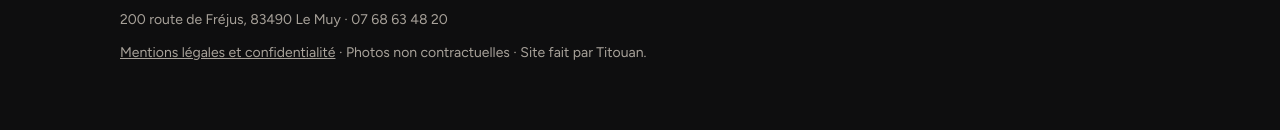
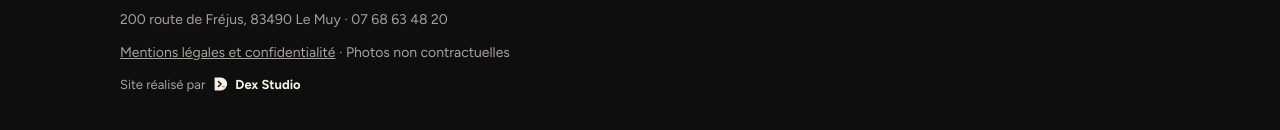
Before and after one commit to samcuisine83/samcuisine83.github.io, a plain HTML site: page index.html in a window 1280 px wide. Shown: the part 7169-7299 px from the top of the page. Before the commit the page ends 7268 px from the top, so only its background shows below. Drawn offline with Linux system fonts and the light colour scheme.

Commit message:
Signature Dex Studio en bas du site

```diff
--- a/index.html
+++ b/index.html
@@ -136,6 +136,9 @@ h2{font-family:var(--display);font-weight:400;text-transform:uppercase;font-size
 @media (min-width:860px){.gal{grid-auto-flow:row;grid-template-columns:repeat(5,1fr);grid-auto-columns:auto;overflow:visible}}
 .allerg{display:block;margin-top:8px;font-size:13.5px;color:#c9c2b6}
 .legal a{color:inherit}
+footer .dex{display:flex;align-items:center;gap:6px;font-size:13px;color:var(--muted)}
+footer .dex .dexm{width:16px;height:16px;color:var(--paper);margin-left:2px}
+footer .dex b{color:var(--paper);font-weight:700}
 .galhint{color:var(--muted);font-size:13.5px;margin:10px 0 4px}
 @media (min-width:860px){.galhint{display:none}}
 .ways{display:grid;grid-template-columns:1fr 1fr;gap:10px;margin-top:18px}
@@ -430,7 +433,8 @@ dialog.order::backdrop{background:rgba(0,0,0,.7);backdrop-filter:blur(3px)}
     <div class="brand"><img src="img/logo.webp" alt=""><b>Sam Cuisine</b></div>
     <nav aria-label="Réseaux"><a href="https://www.instagram.com/sam_cuisine/" target="_blank" rel="noopener noreferrer">Instagram · <span data-i="abonnes_instagram">107 k</span> abonnés</a><a href="https://ig.me/m/sam_cuisine" target="_blank" rel="noopener noreferrer">Écrire à Sam</a></nav>
     <p>200 route de Fréjus, 83490 Le Muy · <span data-i="telephone">07 68 63 48 20</span></p>
-    <p class="legal"><a href="mentions-legales.html">Mentions légales et confidentialité</a> · Photos non contractuelles · Site fait par Titouan.</p>
+    <p class="legal"><a href="mentions-legales.html">Mentions légales et confidentialité</a> · Photos non contractuelles</p>
+    <p class="dex">Site réalisé par <svg class="dexm" viewBox="0 0 120 120" aria-hidden="true"><path d="M16 12H58A48 48 0 0 1 58 108H16Q12 108 12 104V16Q12 12 16 12Z" fill="currentColor"/><path d="M40 41L61 60L40 79" fill="none" stroke="var(--ink)" stroke-width="11" stroke-linecap="round" stroke-linejoin="round"/><rect x="68" y="74.5" width="22" height="10" rx="5" fill="#ff6b1f"/></svg><b>Dex Studio</b></p>
   </div>
 </footer>
 
```
Also changed, not shown: mentions-legales.html (+2 -2 lines).
